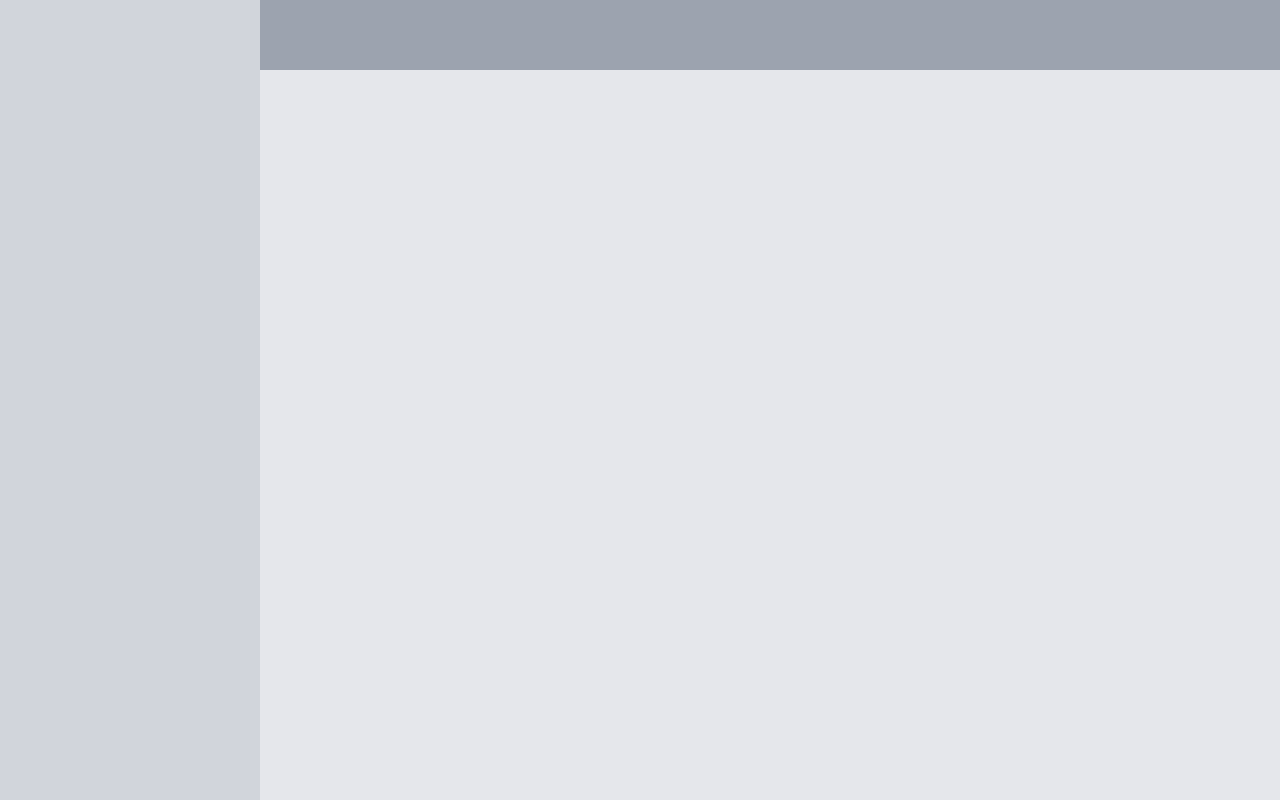
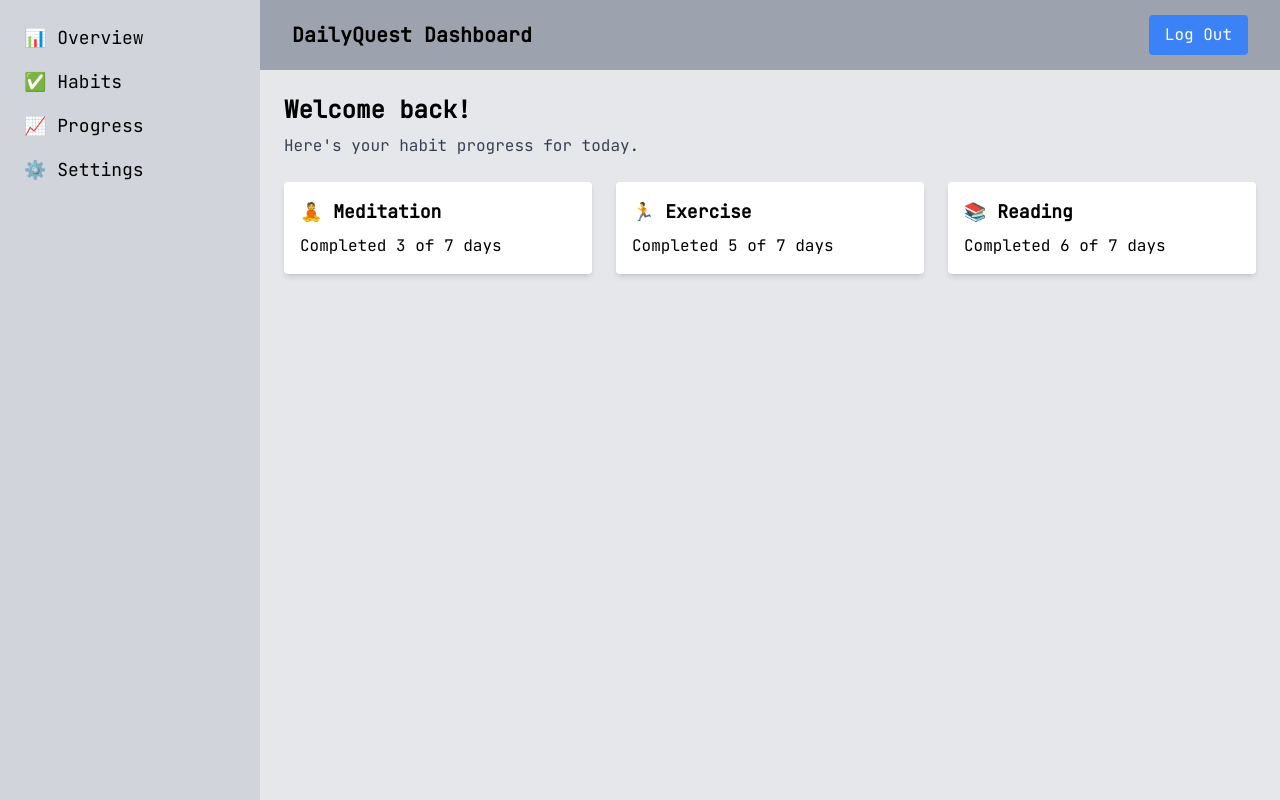
Before and after one commit to stanleypangg/DailyQuest, a React (Vite) app in the folder frontend/: page /dashboard in a window 1280 px wide. Built offline with nearby package versions, Linux system fonts and the light colour scheme.

Commit message:
dashboard basics

```diff
--- a/frontend/src/components/dashboard/index.tsx
+++ b/frontend/src/components/dashboard/index.tsx
@@ -1,28 +1,77 @@
-import React from 'react'
-import "./index.css"
+import React from 'react';
+import './index.css';
 
-const index = () => {
+const Dashboard = () => {
   return (
-    <body className='m-0 p-0' style={{ fontFamily: "JetBrains Mono" }}>
-        <div id='grid-container' className='grid grid-cols-[260px_1fr_1fr_1fr] grid-rows-[0.2fr_3fr] h-screen'>
+    <div className="m-0 p-0 font-['JetBrains_Mono']">
+      <div
+        id="grid-container"
+        className="grid grid-cols-[260px_1fr_1fr_1fr] grid-rows-[70px_1fr] h-screen"
+      >
+        {/* Header */}
+        <header
+          id="header"
+          className="bg-gray-400 flex items-center justify-between px-8 shadow-[0_6px_7px_-3px_rgba(0,0,0,0.35)]"
+        >
+          <h1 className="text-xl font-bold">DailyQuest Dashboard</h1>
+          <div className="flex items-center gap-4">
+            <button className="bg-blue-500 text-white px-4 py-2 rounded hover:bg-blue-600 transition">
+              Log Out
+            </button>
+          </div>
+        </header>
 
-            {/* Header */}
-            <header id='header' className='h-[70px] bg-gray-400 flex items-center justify-between p-[0_30px_0_30px] shadow-[0_6px_7px_-3px_rgba(0,0,0,0.35)]'>
-                <div>
-                </div>
-            </header>
+        {/* Sidebar */}
+        <aside
+          id="sidebar"
+          className="bg-gray-300 overflow-y-auto transition-all duration-500 p-6"
+        >
+          <nav className="flex flex-col gap-4">
+            <a href="#" className="text-lg hover:text-blue-600 transition">
+              📊 Overview
+            </a>
+            <a href="#" className="text-lg hover:text-blue-600 transition">
+              ✅ Habits
+            </a>
+            <a href="#" className="text-lg hover:text-blue-600 transition">
+              📈 Progress
+            </a>
+            <a href="#" className="text-lg hover:text-blue-600 transition">
+              ⚙️ Settings
+            </a>
+          </nav>
+        </aside>
 
-            {/* Sidebar */}
-            <aside id='sidebar' className='h-full bg-gray-300 overflow-y-auto transition-all duration-[0.5s]'>
-            </aside>
+        {/* Main Content */}
+        <main
+          id="main-container"
+          className="bg-gray-200 overflow-y-auto p-6"
+        >
+          <section className="mb-6">
+            <h2 className="text-2xl font-semibold mb-2">Welcome back!</h2>
+            <p className="text-gray-700">
+              Here's your habit progress for today.
+            </p>
+          </section>
 
-            {/* Main */}
-            <main id='main-container' className='bg-gray-200 overflow-y-auto p-[20px_20px] '>
-            </main>
+          <section className="grid grid-cols-3 gap-6">
+            <div className="bg-white p-4 rounded shadow-md">
+              <h3 className="text-lg font-bold mb-2">🧘 Meditation</h3>
+              <p>Completed 3 of 7 days</p>
+            </div>
+            <div className="bg-white p-4 rounded shadow-md">
+              <h3 className="text-lg font-bold mb-2">🏃 Exercise</h3>
+              <p>Completed 5 of 7 days</p>
+            </div>
+            <div className="bg-white p-4 rounded shadow-md">
+              <h3 className="text-lg font-bold mb-2">📚 Reading</h3>
+              <p>Completed 6 of 7 days</p>
+            </div>
+          </section>
+        </main>
+      </div>
+    </div>
+  );
+};
 
-        </div>
-    </body>
-  )
-}
-
-export default index
+export default Dashboard;
```
Also changed, not shown: frontend/src/components/dashboard/index.css (+4 -4 lines).
